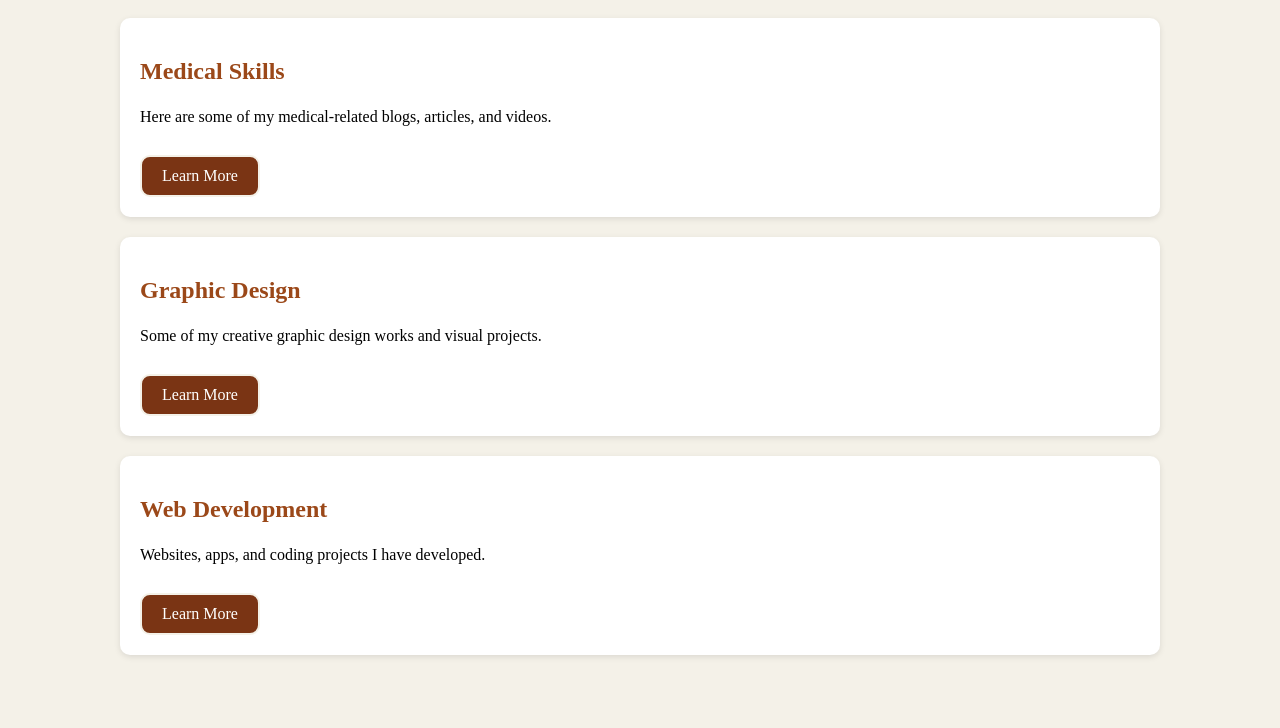
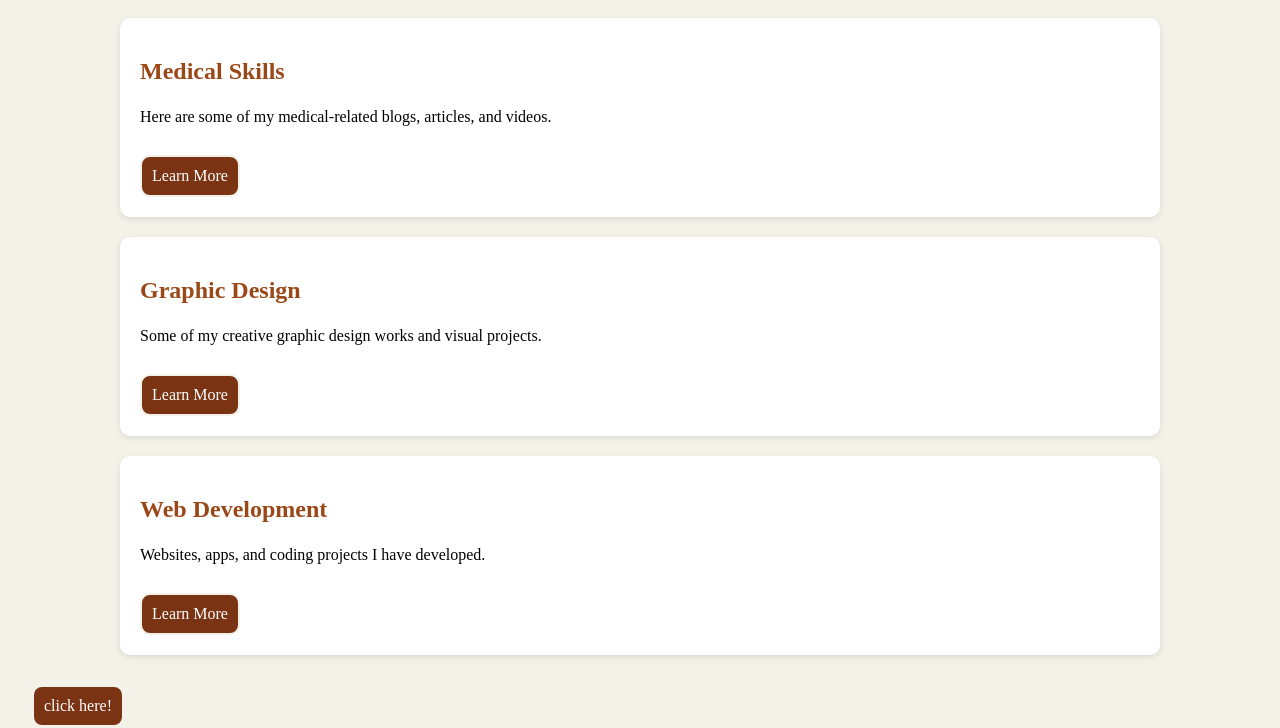
Before and after one commit to Rachel-rn/Website-portfolio, a plain HTML site: page projects.html in a window 1280 px wide. Shown: the part 72-800 px from the top of the page. Drawn offline with Linux system fonts and the light colour scheme.

Commit message:
Update projects.html

```diff
--- a/projects.html
+++ b/projects.html
@@ -107,6 +107,19 @@ h1 {
 .close-btn:hover {
   background: #e14c0f;
 }
+  .btn{
+      align-items: center;
+       padding: 10px 10px;
+    background-color:#7a3414;
+    color: white;
+    border-radius: 10px;
+    border:2px solid #f4f1e8;
+    cursor: pointer;
+    font-family: 'Radley', serif;
+    font-size: 16px;
+    transition: all 0.3s ease;
+    text-decoration: none;
+    }
 </style>
 </head>
 <body>
@@ -185,6 +198,8 @@ function closeModal(id) {
   document.getElementById(id).style.display = 'none';
 }
 </script>
-
+<div class="button-container">
+  <a href="Contacts.html" class="btn">click here!</a>
+  </div>
 </body>
 </html>
```
